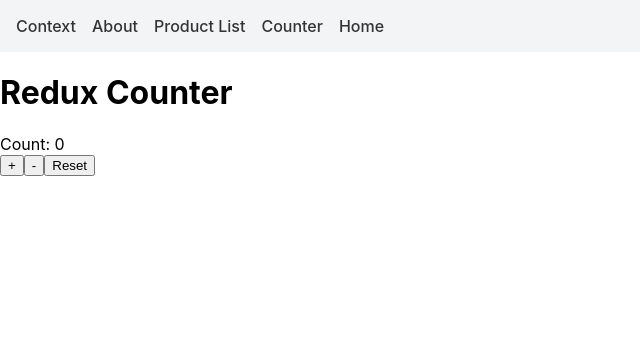
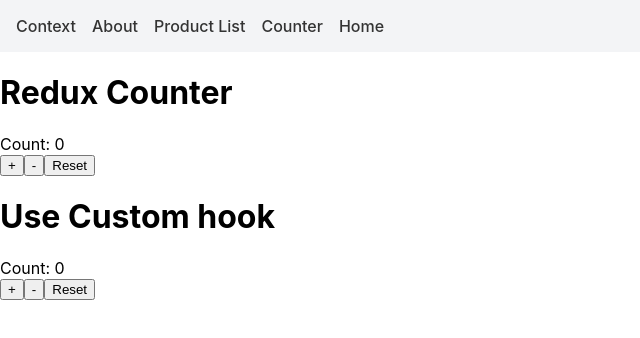
Before and after one commit to arasemami/state-management, a React (Create React App) app: page /counter in a window 1280 px wide. Shown: the top 338 px of the page, without its empty margins (0-640 px from the left). Built offline with nearby package versions, Linux system fonts and the light colour scheme.

Commit message:
fixed custome hook

```diff
--- /dev/null
+++ b/src/components/CounterHook.js
@@ -0,0 +1,24 @@
+// src/Counter.jsx
+
+import useCounter from "../hooks/useCounter";
+
+
+
+const CounterHook = () => {
+
+  const { count, increment, decrement, rest } = useCounter(0);
+
+
+  return (
+    <div className="flex flex-col items-center space-y-4">
+      <div className="text-xl">Count: {count}</div>
+      <div className="space-x-2">
+        <button onClick={increment} className="bg-blue-500 text-white px-3 py-1 rounded">+</button>
+        <button onClick={decrement} className="bg-red-500 text-white px-3 py-1 rounded">-</button>
+        <button onClick={rest} className="bg-gray-500 text-white px-3 py-1 rounded">Reset</button>
+      </div>
+    </div>
+  );
+};
+
+export default CounterHook;
--- /dev/null
+++ b/src/hooks/useCounter.js
@@ -0,0 +1,14 @@
+import { useState } from "react";
+
+
+function useCounter(initValue = 0) {
+    const [count, setCount] = useState(initValue);
+
+    const increment = () => setCount((perv) => perv + 1);
+    const decrement = () => setCount((perv) => perv - 1);
+    const rest = () => setCount(initValue);
+
+    return { count, increment, decrement, rest }
+}
+
+export default useCounter;
--- a/src/pages/CounterPage.jsx
+++ b/src/pages/CounterPage.jsx
@@ -1,5 +1,13 @@
 import Counter from "../components/Counter";
+import CounterHook from "../components/CounterHook";
 
 export default function CounterPage() {
-    return <Counter />
+    return (
+        <div>
+            <Counter />
+
+            <h1>Use Custom hook</h1>
+            <CounterHook />
+        </div>
+    )
 }
```
